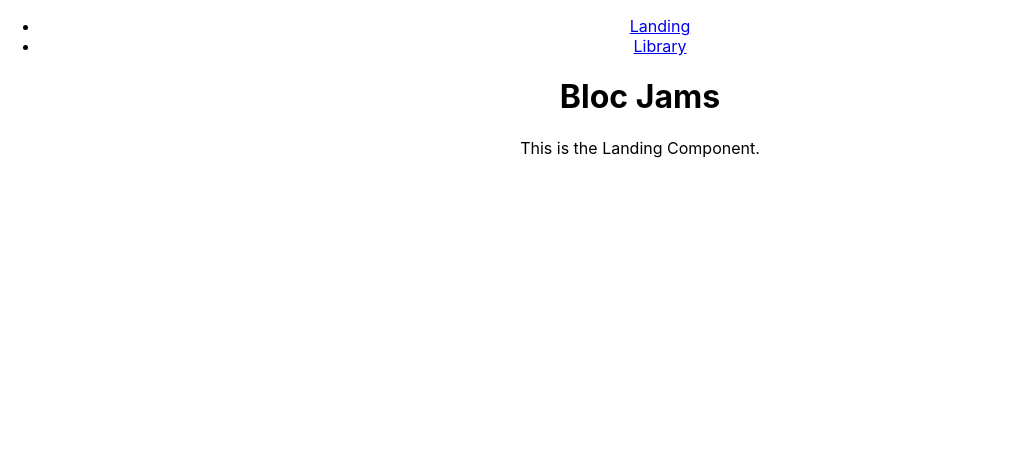
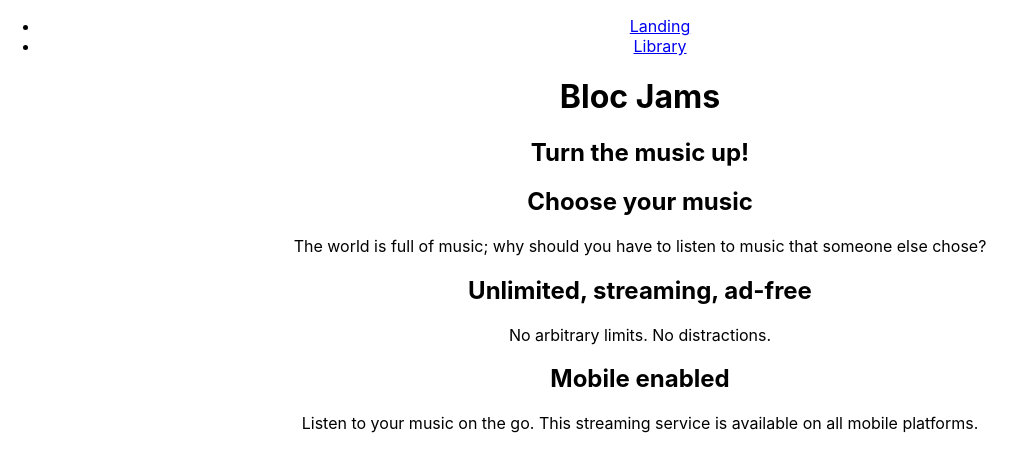
Before and after one commit to lindsayspencer/bloc-jams-react, a React (Create React App) app: page / in a window 1280 px wide. Shown: the top 472 px of the page, without its empty margins (0-1026 px from the left). Built offline with nearby package versions, Linux system fonts and the light colour scheme.

Commit message:
Checkpoint Bloc Jams Components Landing: completed

```diff
--- a/src/components/Landing.js
+++ b/src/components/Landing.js
@@ -3,7 +3,23 @@
 class Landing extends Component {
   render(){
     return(
-    <p className="landing">This is the Landing Component.</p>
+    <section>
+      <h1 className="hero-title">Turn the music up!</h1>
+        <section className="selling-points">
+          <div className="point">
+            <h2 className="point-title">Choose your music</h2>
+            <p className="point-description">The world is full of music; why should you have to listen to music that someone else chose?</p>
+          </div>
+          <div className="point">
+            <h2 className="point-title">Unlimited, streaming, ad-free</h2>
+            <p className="point-description">No arbitrary limits. No distractions.</p>
+          </div>
+          <div className="point">
+            <h2 className="point-title">Mobile enabled</h2>
+            <p className="point-description">Listen to your music on the go. This streaming service is available on all mobile platforms.</p>
+          </div>
+        </section>
+    </section>
   )}
 }
 
```
